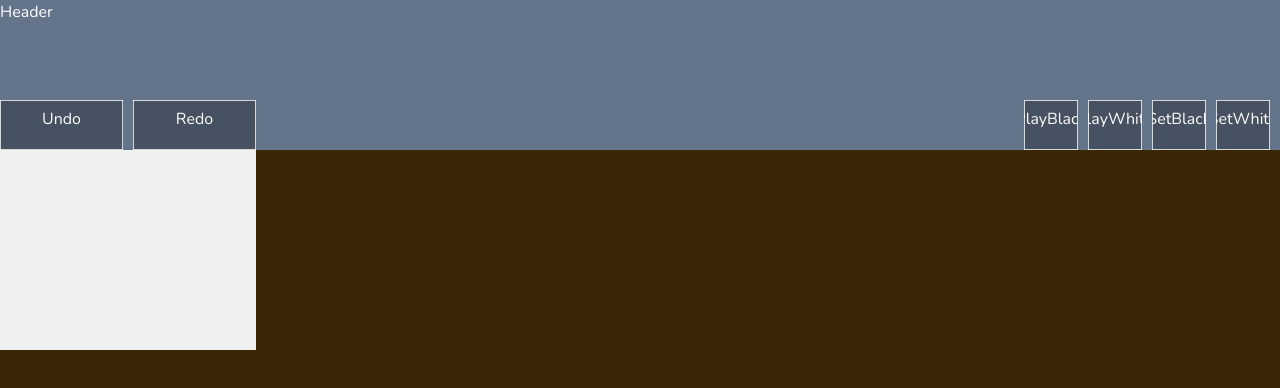
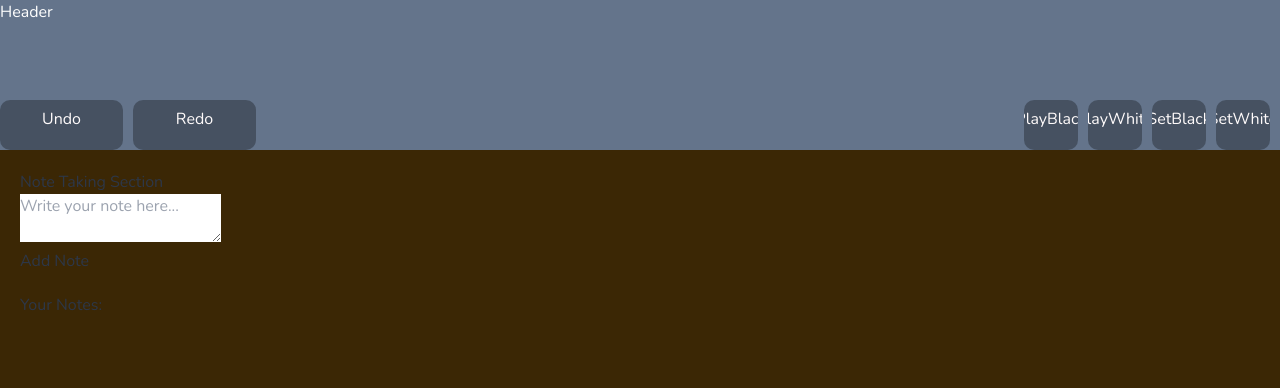
Before and after one commit to Injng/gobase, a SvelteKit app: page / in a window 1280 px wide. Shown: the top 388 px of the page. Built offline with nearby package versions, Linux system fonts and the light colour scheme.

Commit message:
notes and prettier

```diff
--- a/src/routes/+page.svelte
+++ b/src/routes/+page.svelte
@@ -20,7 +20,13 @@
     let pieceColor: string = 'black'
     let isInit: boolean = false
     let isPlay: boolean = true
+    let note = '';
+    let notes = [];
 
+    function addNote() {
+        notes.push(note);
+        note = '';
+    }
     // initialize constants from backend
     async function init() {
         ROWS = await invoke('get_rows')
@@ -217,21 +223,25 @@
     </div>
     <div class="grid grid-cols-[20%_60%_20%]">
         <div style="display: flex; justify-content: space-between;">
-            <svg style = "margin-right: 10px;" width="50%" height="50" role="button" tabindex="-1" on:click={undo} on:keydown={() => {}}>
+            <svg class = "hover-effect" style = "margin-right: 10px;" width="50%" height="50" role="button" tabindex="-1" on:click={undo} on:keydown={() => {}}>
                 <rect
-                        style="fill:#000000;fill-opacity:30%;stroke:#fffbfb;stroke-width:1.565;stroke-dasharray:none;stroke-opacity:1"
+                        style="fill:#000000;fill-opacity:30%;stroke:none;stroke-width:1.565;stroke-dasharray:none;stroke-opacity:1"
                         id="rect1"
                         width="100%"
                         height="50"
+                        rx="10"
+                        ry="10"
                 />
                 <text x="50%" y="20px" dominant-baseline="middle" text-anchor="middle" fill="#fffbfb">Undo</text>
             </svg>
-           <svg style = "margin-left: 20 px" width="50%" height="50" role="button" tabindex="-1" on:click={redo} on:keydown={() => {}}>
+           <svg class = "hover-effect" style = "margin-left: 20 px" width="50%" height="50" role="button" tabindex="-1" on:click={redo} on:keydown={() => {}}>
              <rect
-                    style="fill:#000000;fill-opacity:30%;stroke:#fffbfb;stroke-width:1.565;stroke-dasharray:none;stroke-opacity:1"
+                    style="fill:#000000;fill-opacity:30%;stroke:none;stroke-width:1.565;stroke-dasharray:none;stroke-opacity:1"
                     id="rect1"
                     width="100%"
                     height="50"
+                    rx="10"
+                    ry="10"
              />
                <text x="50%" y="20px" dominant-baseline="middle" text-anchor="middle" fill="#fffbfb">Redo</text>
            </svg>
@@ -248,10 +258,12 @@
 
         <svg class = "hover-effect" style = "margin-right: 10px;" width="25%" height="50" role="button" tabindex="-1" on:click={playBlack} on:keydown={() => {}}>
             <rect
-                    style="fill:#000000;fill-opacity:30%;stroke:#fffbfb;stroke-width:1.565;stroke-dasharray:none;stroke-opacity:1"
+                    style="fill:#000000;fill-opacity:30%;stroke:none;stroke-width:1.565;stroke-dasharray:none;stroke-opacity:1"
                     id="rect1"
                     width="100%"
                     height="50"
+                    rx="10"
+                    ry="10"
             />
             <text x="50%" y="20px" dominant-baseline="middle" text-anchor="middle" fill="#fffbfb">PlayBlack</text>
         </svg>
@@ -260,10 +272,12 @@
 
         <svg class = "hover-effect" style = "margin-right: 10px;" width="25%" height="50" role="button" tabindex="-1" on:click={playWhite} on:keydown={() => {}}>
             <rect
-                    style="fill:#000000;fill-opacity:30%;stroke:#fffbfb;stroke-width:1.565;stroke-dasharray:none;stroke-opacity:1"
+                    style="fill:#000000;fill-opacity:30%;stroke:none;stroke-width:1.565;stroke-dasharray:none;stroke-opacity:1"
                     id="rect1"
                     width="100%"
                     height="50"
+                    rx="10"
+                    ry="10"
             />
             <text x="50%" y="20px" dominant-baseline="middle" text-anchor="middle" fill="#fffbfb">playWhite</text>
         </svg>
@@ -271,19 +285,23 @@
 
         <svg class = "hover-effect" style = "margin-right: 10px;" width="25%" height="50" role="button" tabindex="-1" on:click={setBlack} on:keydown={() => {}}>
             <rect
-                    style="fill:#000000;fill-opacity:30%;stroke:#fffbfb;stroke-width:1.565;stroke-dasharray:none;stroke-opacity:1"
+                    style="fill:#000000;fill-opacity:30%;stroke:none;stroke-width:1.565;stroke-dasharray:none;stroke-opacity:1"
                     id="rect1"
                     width="100%"
                     height="50"
+                    rx="10"
+                    ry="10"
             />
             <text x="50%" y="20px" dominant-baseline="middle" text-anchor="middle" fill="#fffbfb">SetBlack</text>
         </svg>
             <svg class = "hover-effect" style = "margin-right: 10px;" width="25%" height="50" role="button" tabindex="-1" on:click={setWhite} on:keydown={() => {}}>
             <rect
-                    style="fill:#000000;fill-opacity:30%;stroke:#fffbfb;stroke-width:1.565;stroke-dasharray:none;stroke-opacity:1"
+                    style="fill:#000000;fill-opacity:30%;stroke:none;stroke-width:1.565;stroke-dasharray:none;stroke-opacity:1"
                     id="rect1"
                     width="100%"
                     height="50"
+                    rx="10"
+                    ry="10"
             />
             <text x="50%" y="20px" dominant-baseline="middle" text-anchor="middle" fill="#fffbfb">SetWhite</text>
         </svg>
@@ -291,18 +309,29 @@
     </div>
 </div>
 
-<div class="content-area">
-    <!-- Your content goes here -->
+
+
+<div class="note-section">
+    <h2>Note Taking Section</h2>
+    <textarea bind:value={note} placeholder="Write your note here..."></textarea>
+    <button on:click={addNote}>Add Note</button>
+    <div class="notes-display">
+        <h3>Your Notes:</h3>
+        {#each notes as note, i}
+            <p>{i + 1}. {note}</p>
+        {/each}
+    </div>
 </div>
 
 <style>
     @import './styles.css';
-    .content-area {
+    .note-section {
         width: 20%;
-        height: 200px;
-        background-color: #f0f0f0;
         padding: 20px;
         box-sizing: border-box;
+    }
+    .notes-display {
+        margin-top: 20px;
     }
 </style>
 
--- a/src/routes/styles.css
+++ b/src/routes/styles.css
@@ -1,3 +1,4 @@
 .hover-effect:hover {
-    fill-opacity: 0;
+    fill-opacity: 30%;
+    filter: brightness(150%);
 }
```
